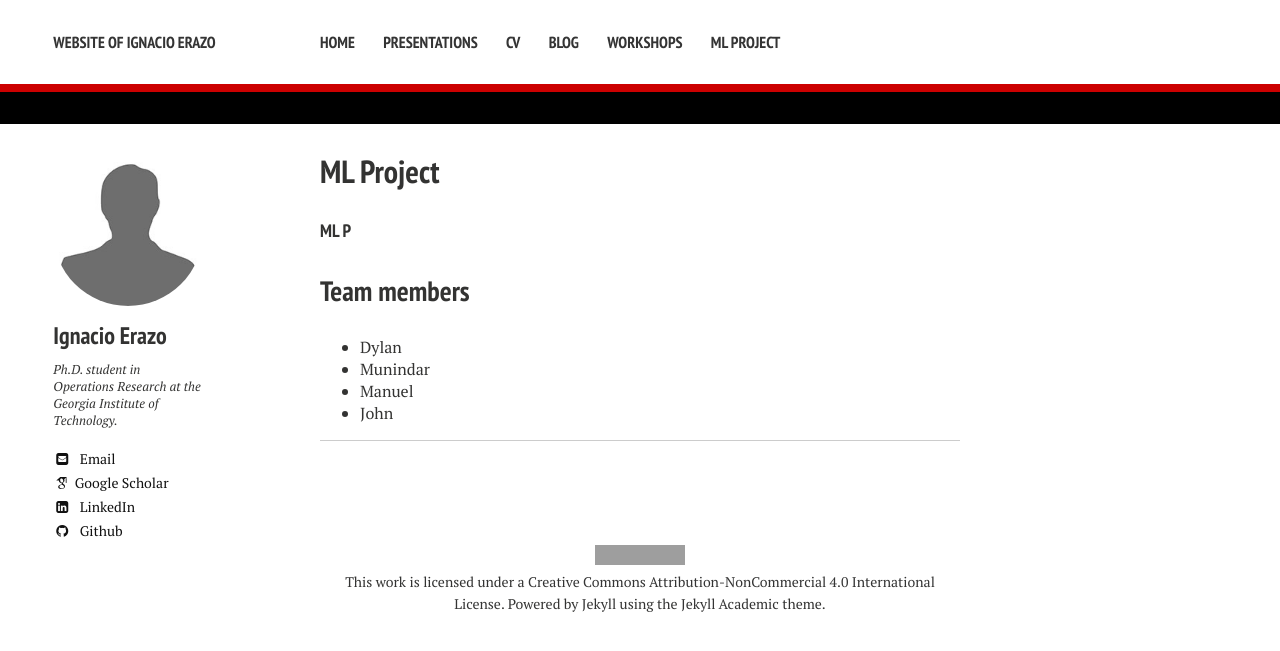
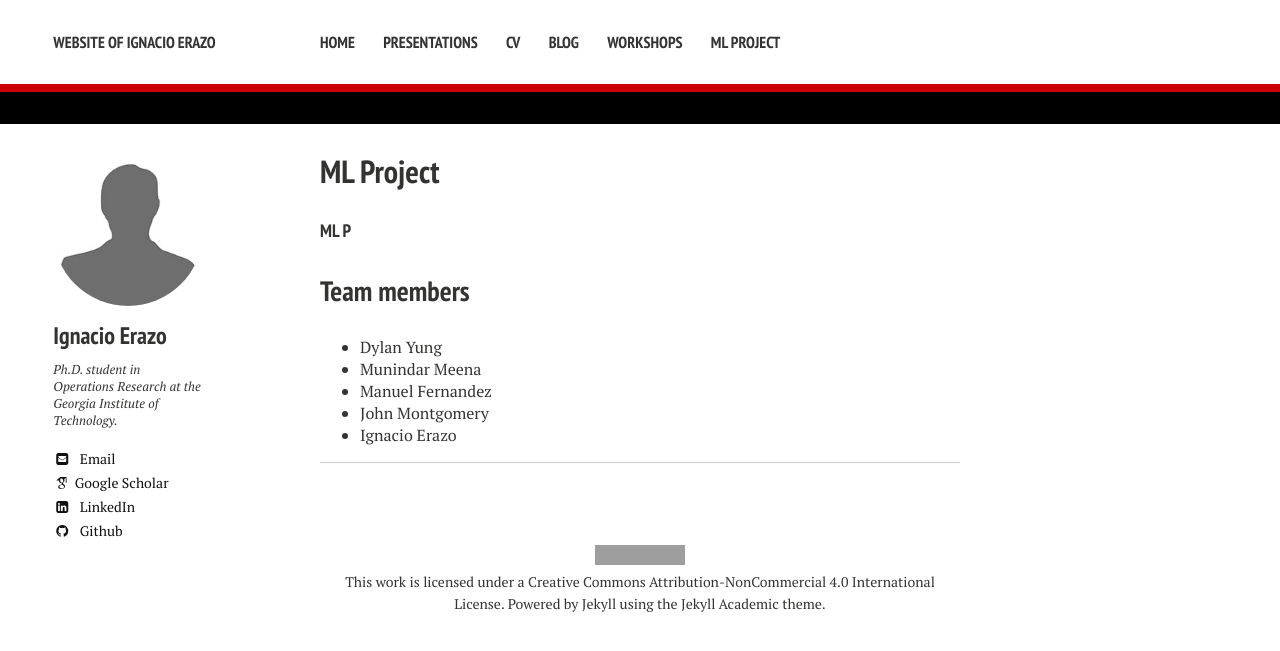
Before and after one commit to ierazo/ierazo.github.io, a Jekyll site: the page built from Machine_Learning_Project.md, in a window 1280 px wide. Shown: the top 651 px of the page. Built offline with Jekyll 4.4.1, drawn with Linux system fonts in a browser that asks for light colours; nearby versions of some CDN libraries; some web fonts are replaced; grey boxes are pictures that could not be loaded.

Commit message:
Update Machine_Learning_Project.md
Add my name

```diff
--- a/Machine_Learning_Project.md
+++ b/Machine_Learning_Project.md
@@ -6,7 +6,8 @@ excerpt: "Recent Presentations"
 
 #### ML P
 ## Team members
-- Dylan
-- Munindar
-- Manuel
-- John
+- Dylan Yung
+- Munindar Meena
+- Manuel Fernandez
+- John Montgomery
+- Ignacio Erazo
```
